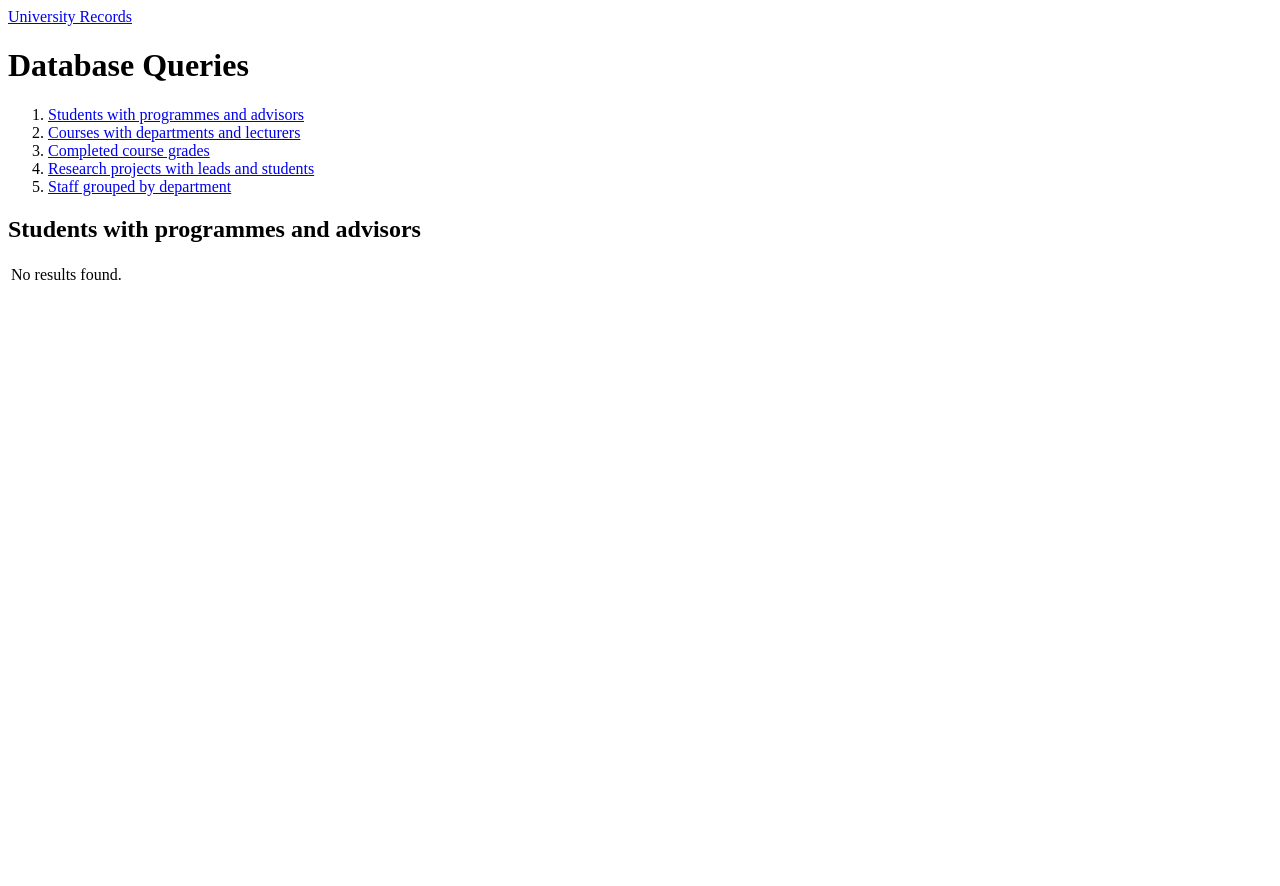
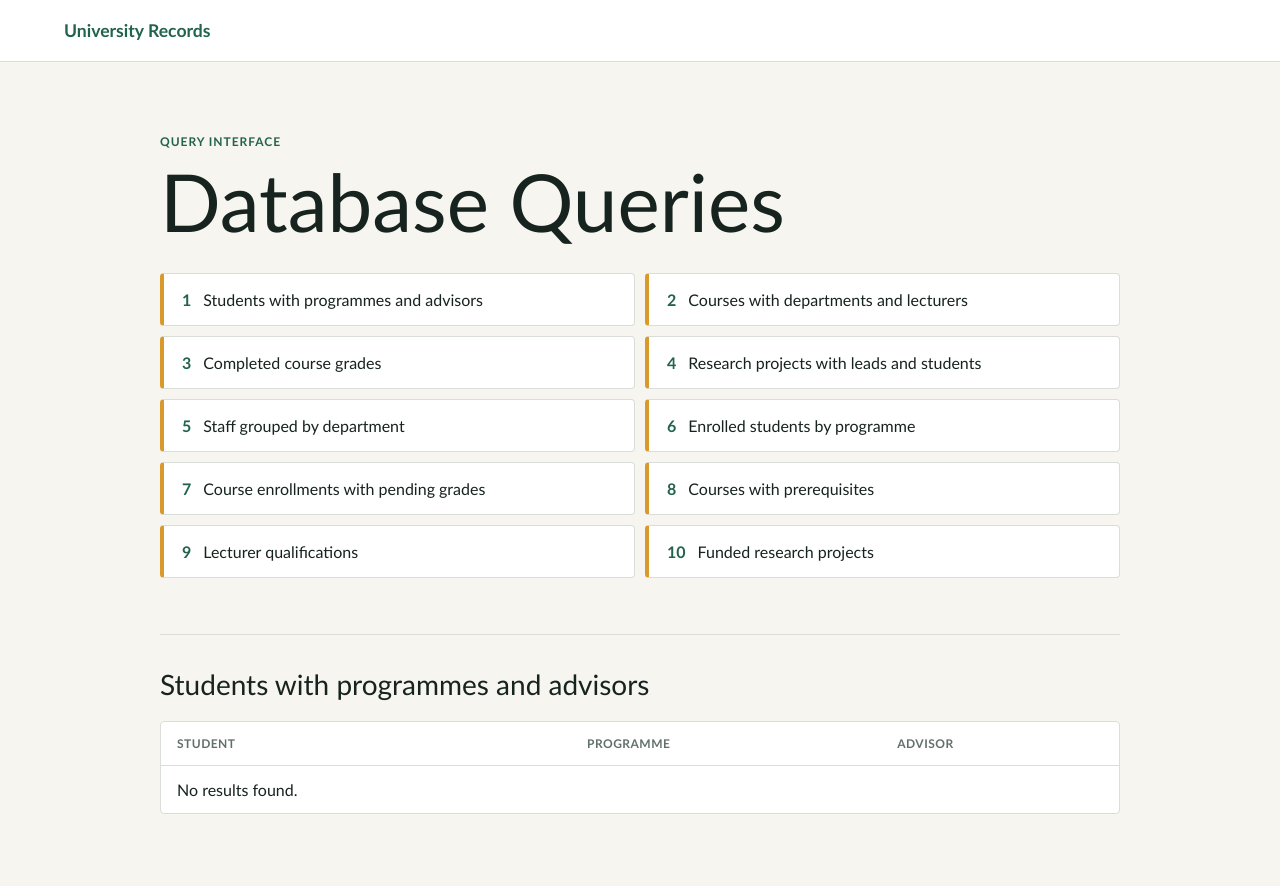
Before and after one commit to rdke/university-records-system, a Django app: page /queries/?query=students in a window 1280 px wide. Before the commit the page ends 280 px from the top, so only its background shows below. Run offline with Django 5.2, Linux system fonts and the light colour scheme; data that the repository does not hold is empty.

Commit message:
feat: add ten styled database queries

```diff
--- a/records/queries.py
+++ b/records/queries.py
@@ -1,4 +1,4 @@
-from .models import Course, Enrollment, ResearchProject, Staff, Student
+from .models import Course, Enrollment, LecturerQualification, ResearchProject, Staff, Student
 
 
 def students_with_programmes():
@@ -34,3 +34,36 @@ def staff_with_departments():
         'department__name',
         'name',
     )
+
+
+def enrolled_students():
+    return (
+        Student.objects.filter(graduation_status=Student.GraduationStatus.ENROLLED)
+        .select_related('programme')
+        .order_by('name')
+    )
+
+
+def pending_course_grades():
+    return (
+        Enrollment.objects.filter(grade__isnull=True)
+        .select_related('student', 'course')
+        .order_by('course__course_code', 'student__name')
+    )
+
+
+def courses_with_prerequisites():
+    return Course.objects.prefetch_related('prerequisites').order_by('course_code')
+
+
+def lecturer_qualifications():
+    return LecturerQualification.objects.select_related('lecturer').order_by(
+        'lecturer__name',
+        'qualification',
+    )
+
+
+def funded_research_projects():
+    return ResearchProject.objects.exclude(funding_source='').select_related(
+        'lead_lecturer'
+    ).order_by('title')
--- /dev/null
+++ b/records/static/records/styles.css
@@ -0,0 +1,176 @@
+:root {
+    --ink: #16231f;
+    --muted: #61706a;
+    --paper: #f7f5ef;
+    --surface: #ffffff;
+    --line: #d9ded8;
+    --green: #22634d;
+    --gold: #d99a2b;
+}
+
+* {
+    box-sizing: border-box;
+}
+
+body {
+    min-height: 100vh;
+    margin: 0;
+    color: var(--ink);
+    background: var(--paper);
+    font-family: 'Trebuchet MS', sans-serif;
+}
+
+header {
+    padding: 20px max(5vw, 24px);
+    border-bottom: 1px solid var(--line);
+    background: var(--surface);
+}
+
+.brand {
+    color: var(--green);
+    font-size: 1.1rem;
+    font-weight: 700;
+    text-decoration: none;
+}
+
+main {
+    width: min(960px, 90vw);
+    margin: 0 auto;
+    padding: 72px 0;
+}
+
+.eyebrow {
+    margin: 0 0 12px;
+    color: var(--green);
+    font-family: 'Trebuchet MS', sans-serif;
+    font-size: 0.75rem;
+    font-weight: 700;
+    letter-spacing: 0.08em;
+    text-transform: uppercase;
+}
+
+h1,
+h2 {
+    font-weight: 400;
+}
+
+h1 {
+    max-width: 650px;
+    margin: 0;
+    font-size: clamp(2.6rem, 7vw, 5rem);
+    line-height: 1;
+}
+
+h2 {
+    margin: 0 0 20px;
+    font-size: 1.75rem;
+}
+
+.intro {
+    max-width: 500px;
+    margin: 24px 0 32px;
+    color: var(--muted);
+    font-family: 'Trebuchet MS', sans-serif;
+    font-size: 1.05rem;
+    line-height: 1.6;
+}
+
+.button {
+    display: inline-block;
+    padding: 12px 18px;
+    color: #fff;
+    background: var(--green);
+    border-radius: 4px;
+    font-family: 'Trebuchet MS', sans-serif;
+    font-weight: 700;
+    text-decoration: none;
+}
+
+.query-list {
+    display: grid;
+    grid-template-columns: repeat(2, minmax(0, 1fr));
+    gap: 10px;
+    margin: 32px 0 56px;
+    padding: 0;
+    list-style: none;
+    counter-reset: query;
+}
+
+.query-list li {
+    counter-increment: query;
+}
+
+.query-list a {
+    display: block;
+    padding: 16px 18px;
+    color: var(--ink);
+    background: var(--surface);
+    border: 1px solid var(--line);
+    border-left: 4px solid var(--gold);
+    border-radius: 4px;
+    font-family: 'Trebuchet MS', sans-serif;
+    text-decoration: none;
+}
+
+.query-list a::before {
+    margin-right: 12px;
+    color: var(--green);
+    content: counter(query);
+    font-weight: 700;
+}
+
+.query-list a:hover,
+.query-list a:focus-visible {
+    border-color: var(--green);
+}
+
+.results {
+    padding-top: 32px;
+    border-top: 1px solid var(--line);
+}
+
+.table-wrap {
+    overflow-x: auto;
+    background: var(--surface);
+    border: 1px solid var(--line);
+    border-radius: 4px;
+}
+
+table {
+    width: 100%;
+    border-collapse: collapse;
+    text-align: left;
+}
+
+th,
+td {
+    padding: 14px 16px;
+    border-bottom: 1px solid var(--line);
+}
+
+th {
+    color: var(--muted);
+    font-family: 'Trebuchet MS', sans-serif;
+    font-size: 0.75rem;
+    letter-spacing: 0.04em;
+    text-transform: uppercase;
+}
+
+tbody tr:last-child td {
+    border-bottom: 0;
+}
+
+@media (max-width: 600px) {
+    main {
+        padding: 48px 0;
+    }
+
+    th,
+    td {
+        padding: 12px;
+    }
+
+    .query-list {
+        grid-template-columns: 1fr;
+    }
+}
--- a/records/templates/records/queries.html
+++ b/records/templates/records/queries.html
@@ -1,22 +1,52 @@
+{% load static %}
 <!doctype html>
 <html lang="en">
 <head>
     <meta charset="utf-8">
     <meta name="viewport" content="width=device-width, initial-scale=1">
     <title>Database Queries</title>
+    <link rel="stylesheet" href="{% static 'records/styles.css' %}">
 </head>
 <body>
-    <header><a href="{% url 'home' %}">University Records</a></header>
+    <header><a class="brand" href="{% url 'home' %}">University Records</a></header>
     <main>
+        <p class="eyebrow">Query Interface</p>
         <h1>Database Queries</h1>
-        <ol>
+        <ol class="query-list">
             {% for key, option in options.items %}
                 <li><a href="?query={{ key }}">{{ option.0 }}</a></li>
             {% endfor %}
         </ol>
         {% if title %}
+            <section class="results">
             <h2>{{ title }}</h2>
+            <div class="table-wrap">
             <table>
+                <thead>
+                    <tr>
+                        {% if selected == 'students' %}
+                            <th>Student</th><th>Programme</th><th>Advisor</th>
+                        {% elif selected == 'courses' %}
+                            <th>Code</th><th>Course</th><th>Department</th><th>Lecturers</th>
+                        {% elif selected == 'grades' %}
+                            <th>Student</th><th>Course</th><th>Grade</th>
+                        {% elif selected == 'projects' %}
+                            <th>Project</th><th>Lead Lecturer</th><th>Students</th>
+                        {% elif selected == 'staff' %}
+                            <th>Staff Member</th><th>Job Title</th><th>Department</th>
+                        {% elif selected == 'enrolled' %}
+                            <th>Student</th><th>Programme</th><th>Year of Study</th>
+                        {% elif selected == 'pending-grades' %}
+                            <th>Student</th><th>Course</th><th>Grade</th>
+                        {% elif selected == 'prerequisites' %}
+                            <th>Course</th><th>Prerequisites</th>
+                        {% elif selected == 'qualifications' %}
+                            <th>Lecturer</th><th>Qualification</th>
+                        {% elif selected == 'funding' %}
+                            <th>Project</th><th>Lead Lecturer</th><th>Funding Source</th>
+                        {% endif %}
+                    </tr>
+                </thead>
                 <tbody>
                     {% for record in results %}
                         <tr>
@@ -41,6 +71,24 @@
                                 <td>{{ record.name }}</td>
                                 <td>{{ record.job_title }}</td>
                                 <td>{{ record.department }}</td>
+                            {% elif selected == 'enrolled' %}
+                                <td>{{ record.name }}</td>
+                                <td>{{ record.programme }}</td>
+                                <td>{{ record.year_of_study }}</td>
+                            {% elif selected == 'pending-grades' %}
+                                <td>{{ record.student }}</td>
+                                <td>{{ record.course }}</td>
+                                <td>Pending</td>
+                            {% elif selected == 'prerequisites' %}
+                                <td>{{ record }}</td>
+                                <td>{% for course in record.prerequisites.all %}{{ course }}{% if not forloop.last %}, {% endif %}{% endfor %}</td>
+                            {% elif selected == 'qualifications' %}
+                                <td>{{ record.lecturer }}</td>
+                                <td>{{ record.qualification }}</td>
+                            {% elif selected == 'funding' %}
+                                <td>{{ record.title }}</td>
+                                <td>{{ record.lead_lecturer }}</td>
+                                <td>{{ record.funding_source }}</td>
                             {% endif %}
                         </tr>
                     {% empty %}
@@ -48,6 +96,8 @@
                     {% endfor %}
                 </tbody>
             </table>
+            </div>
+            </section>
         {% endif %}
     </main>
 </body>
--- a/records/views.py
+++ b/records/views.py
@@ -2,6 +2,11 @@ from django.shortcuts import render
 from .queries import (
     completed_course_grades,
     courses_with_lecturers,
+    courses_with_prerequisites,
+    enrolled_students,
+    funded_research_projects,
+    lecturer_qualifications,
+    pending_course_grades,
     projects_with_leads,
     staff_with_departments,
     students_with_programmes,
@@ -14,6 +19,11 @@ QUERY_OPTIONS = {
     'grades': ('Completed course grades', completed_course_grades),
     'projects': ('Research projects with leads and students', projects_with_leads),
     'staff': ('Staff grouped by department', staff_with_departments),
+    'enrolled': ('Enrolled students by programme', enrolled_students),
+    'pending-grades': ('Course enrollments with pending grades', pending_course_grades),
+    'prerequisites': ('Courses with prerequisites', courses_with_prerequisites),
+    'qualifications': ('Lecturer qualifications', lecturer_qualifications),
+    'funding': ('Funded research projects', funded_research_projects),
 }
 
 
```
Also changed, not shown: records/templates/records/home.html (+6 -2 lines), records/tests.py (+23 -6 lines).
